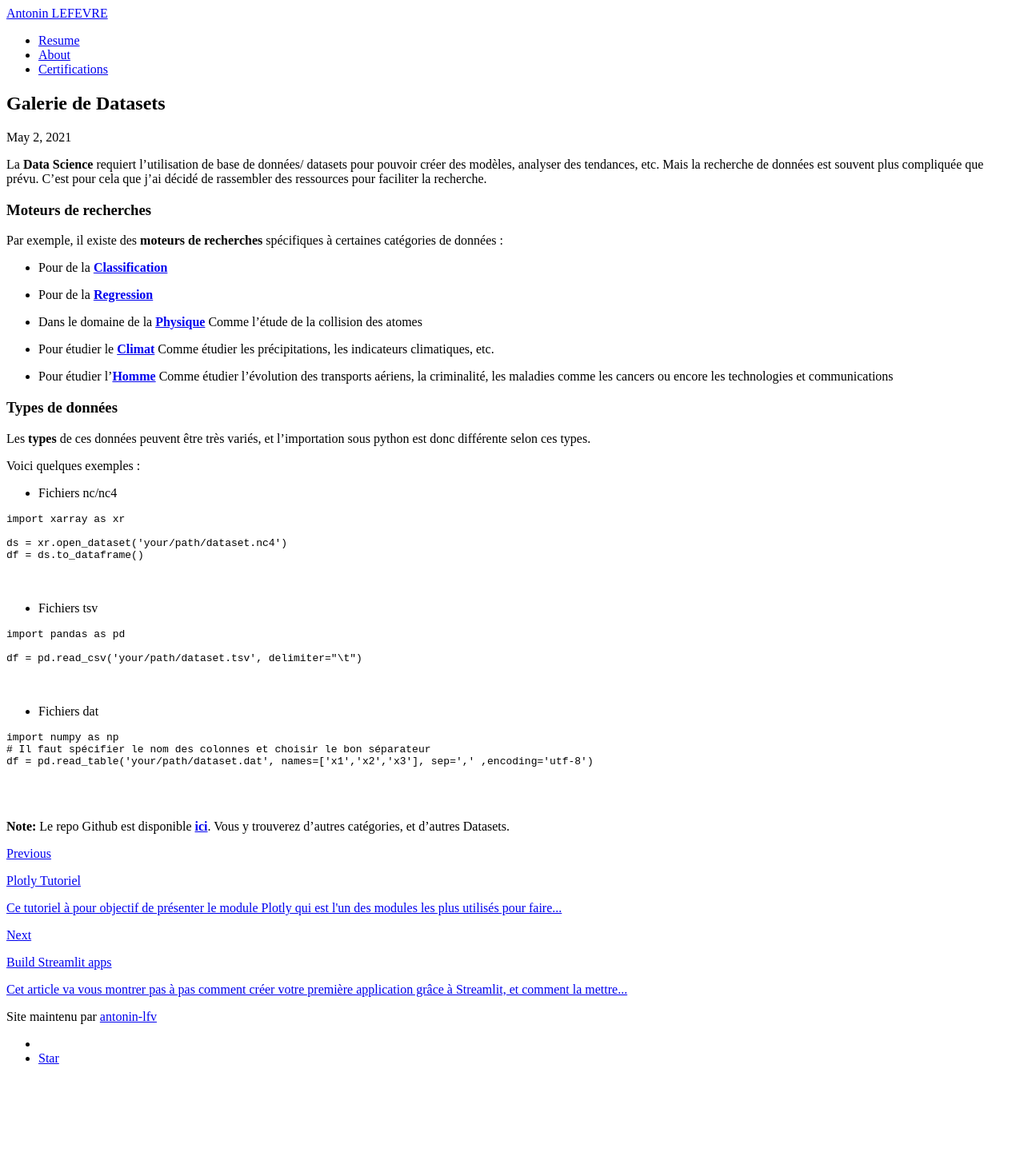
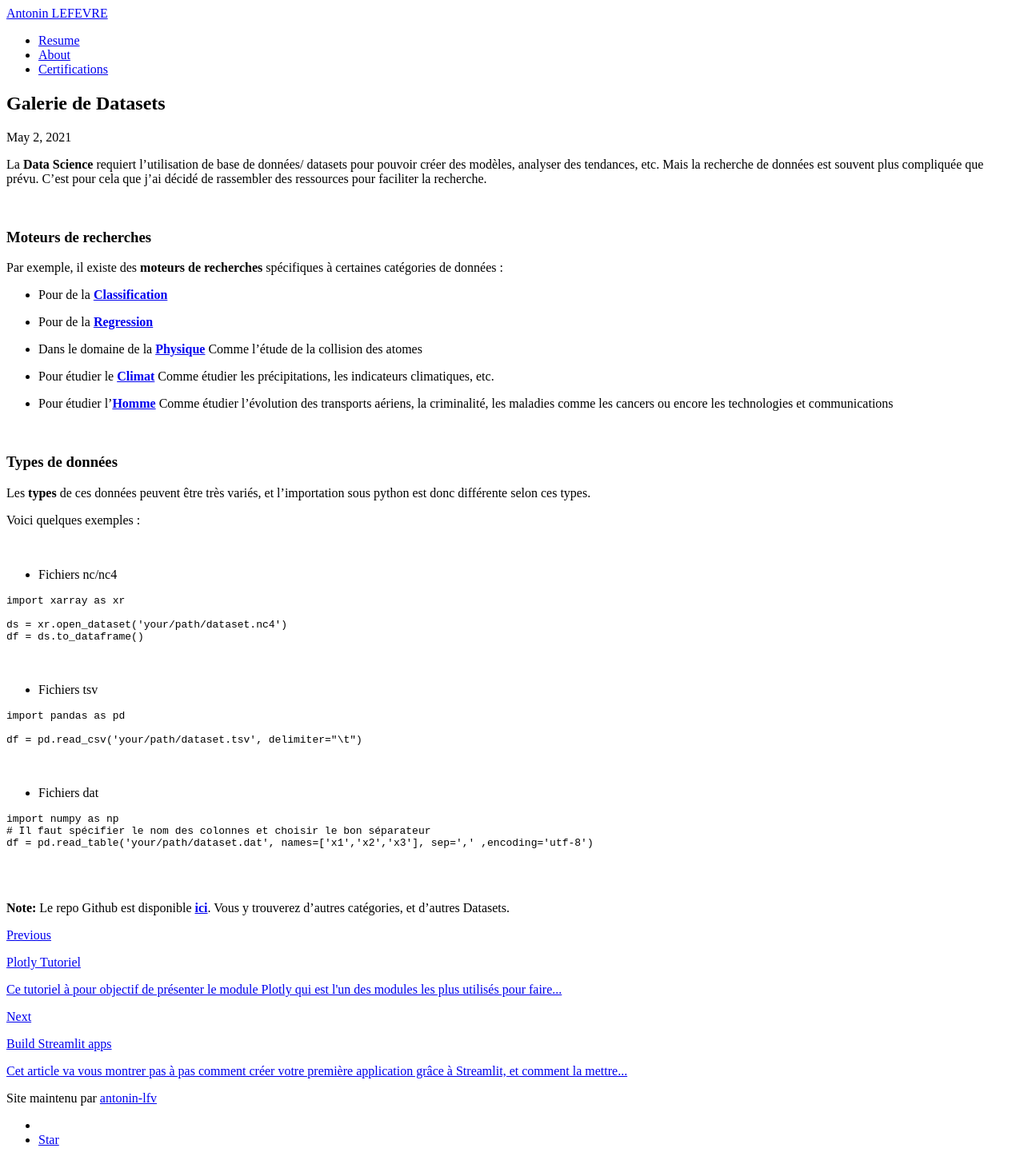
Before and after one commit to antonin-lfv/antonin-lfv.github.io, a Jekyll site: the page built from _posts/2021-05-2-Galerie-de-Datasets.md, in a window 1280 px wide. Shown: the whole page at 80% size. Built offline with Jekyll 4.4.1, drawn with Linux system fonts in a browser that asks for light colours; before the commit the page ends 1349 px from its top, so only the background shows below that.

```diff
--- a/_posts/2021-05-2-Galerie-de-Datasets.md
+++ b/_posts/2021-05-2-Galerie-de-Datasets.md
@@ -8,27 +8,31 @@
 Mais la recherche de données est souvent plus compliquée que prévu.
 C'est pour cela que j'ai décidé de rassembler des ressources pour faciliter la recherche.
 
+<br>
+
 ### Moteurs de recherches
 
 Par exemple, il existe des **moteurs de recherches** spécifiques à certaines catégories de données :
 
 - Pour de la [**Classification**](https://sci2s.ugr.es/keel/category.php?cat=clas)
-  &nbsp;
+  <br>
 
 - Pour de la [**Regression**](https://sci2s.ugr.es/keel/category.php?cat=reg)
-  &nbsp;
+  <br>
 
 - Dans le domaine de la [**Physique**](http://opendata.cern.ch/)
   Comme l'étude de la collision des atomes
-  &nbsp;
+  <br>
 
 - Pour étudier le [**Climat**](https://www.ncdc.noaa.gov/data-access/quick-links)
   Comme étudier les précipitations, les indicateurs climatiques, etc.
-  &nbsp;
+  <br>
 
 - Pour étudier l'[**Homme**](https://www.humanprogress.org/datasets/)
   Comme étudier l'évolution des transports aériens, la criminalité, les maladies comme les cancers ou encore les technologies et communications
-  &nbsp;
+  <br>
+
+<br>
 
 ### Types de données
 
@@ -36,7 +40,8 @@
 &nbsp;
 
 Voici quelques exemples :
-&nbsp;
+
+<br>
 
 - Fichiers nc/nc4
 
--- a/_sass/_components.scss
+++ b/_sass/_components.scss
@@ -5,7 +5,7 @@
     border-left: $spacer-1 solid $color-border;
     margin: $spacer-3 0;
     padding-left: 16px;
-    width: 100%; // matches col-9
+    width: 100%;
     overflow-x: auto;
 }
 
@@ -54,7 +54,7 @@
     max-width: 100%;
 
     @media (min-width: $breakpoint-lg) {
-      max-width: (12 / 10 * 100%); // make image fill width of container on desktop
+      max-width: (100%); // make image fill width of container on desktop
     }
 
   }
```
Also changed, not shown: _posts/2020-05-10-dashboard-stockprices.md (+5 -0 lines), _posts/2021-07-20-build-streamlit-app.md (+21 -5 lines), 4 other files.
